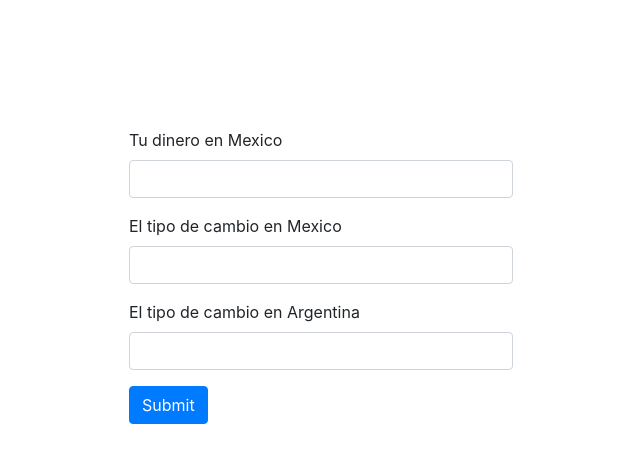
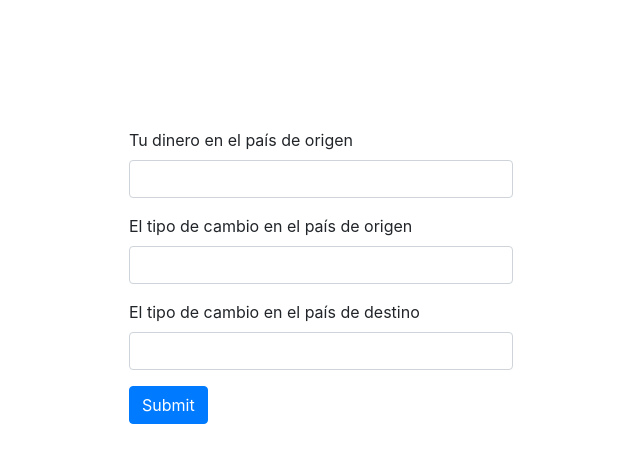
Before and after one commit to tomasfrancizco/exchange-rate-arg-mex, a plain HTML site: page index.html in a window 1280 px wide. Shown: the whole page, without its empty margins (319-959 px from the left). Drawn offline with nearby package versions, Linux system fonts and the light colour scheme.

Commit message:
simple changes to make it applicable to any country

```diff
--- a/index.html
+++ b/index.html
@@ -16,21 +16,21 @@
     <div id="container">
     <form id="form">
       <div class="form-group">
-        <label for="dinero-en-mex">Tu dinero en Mexico</label>
+        <label for="dinero-en-mex">Tu dinero en el país de origen</label>
         <input type="number" class="form-control" id="dinero-en-mex" aria-describedby="emailHelp">
       </div>
       <div class="form-group">
-        <label for="tipo-de-cambio-mex">El tipo de cambio en Mexico</label>
+        <label for="tipo-de-cambio-mex">El tipo de cambio en el país de origen</label>
         <input type="number" class="form-control" id="tipo-de-cambio-mex">
       </div>
       <div class="form-group">
-        <label for="tipo-de-cambio-arg">El tipo de cambio en Argentina</label>
+        <label for="tipo-de-cambio-arg">El tipo de cambio en el país de destino</label>
         <input type="number" class="form-control" id="tipo-de-cambio-arg">
       </div>
       <button type="button" class="btn btn-primary" id="button">Submit</button>
     </form>
 
-    <h4 id="title" style="display: none">Tu dinero en Argentina:</h4>
+    <h4 id="title" style="display: none">Tu dinero en el país de destino:</h4>
     <p id="dinero-en-arg" style="display: none"></p>
 
     <div class="alert alert-danger" role="alert" id="alert" style="display: none;">
```
